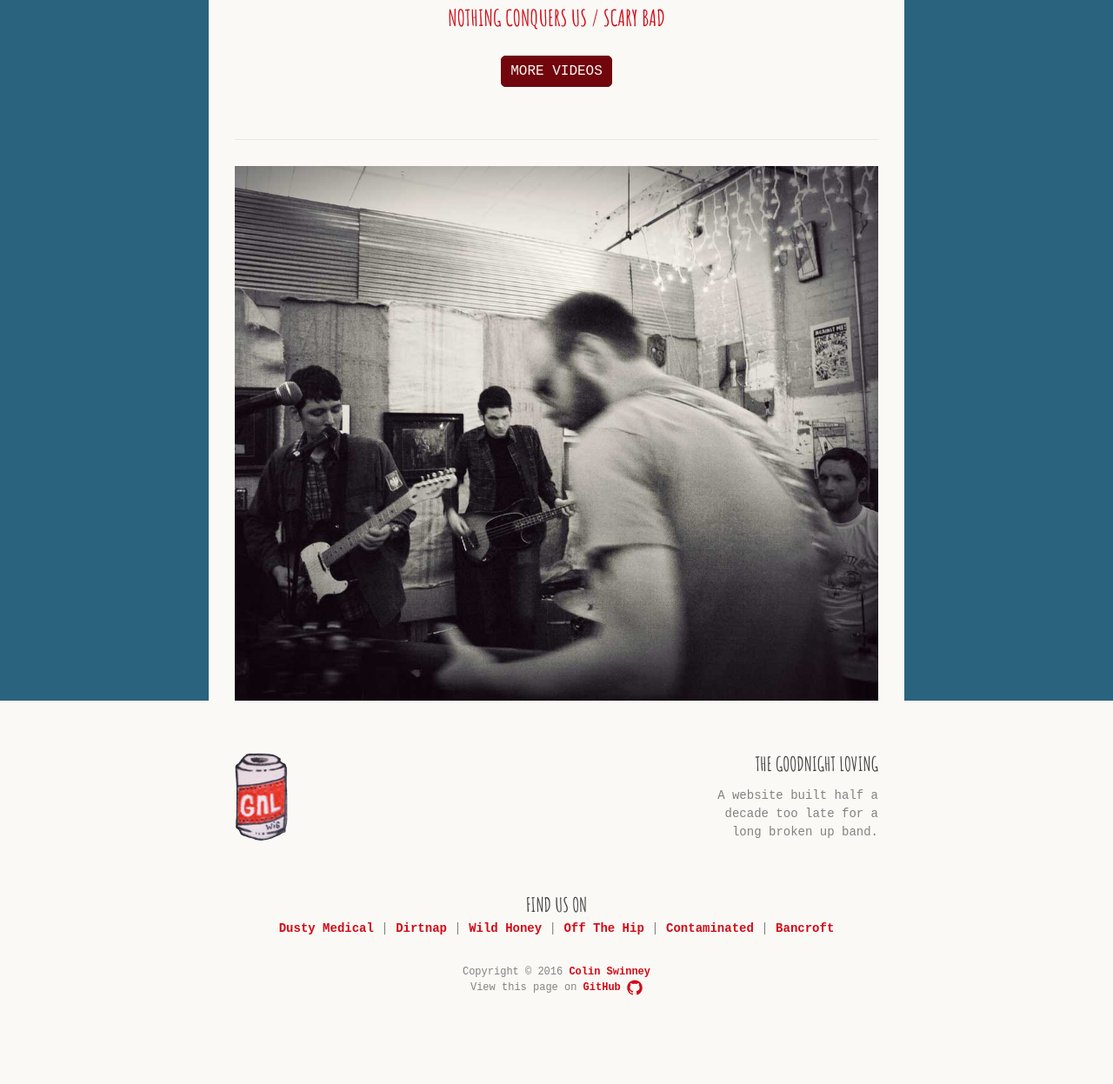
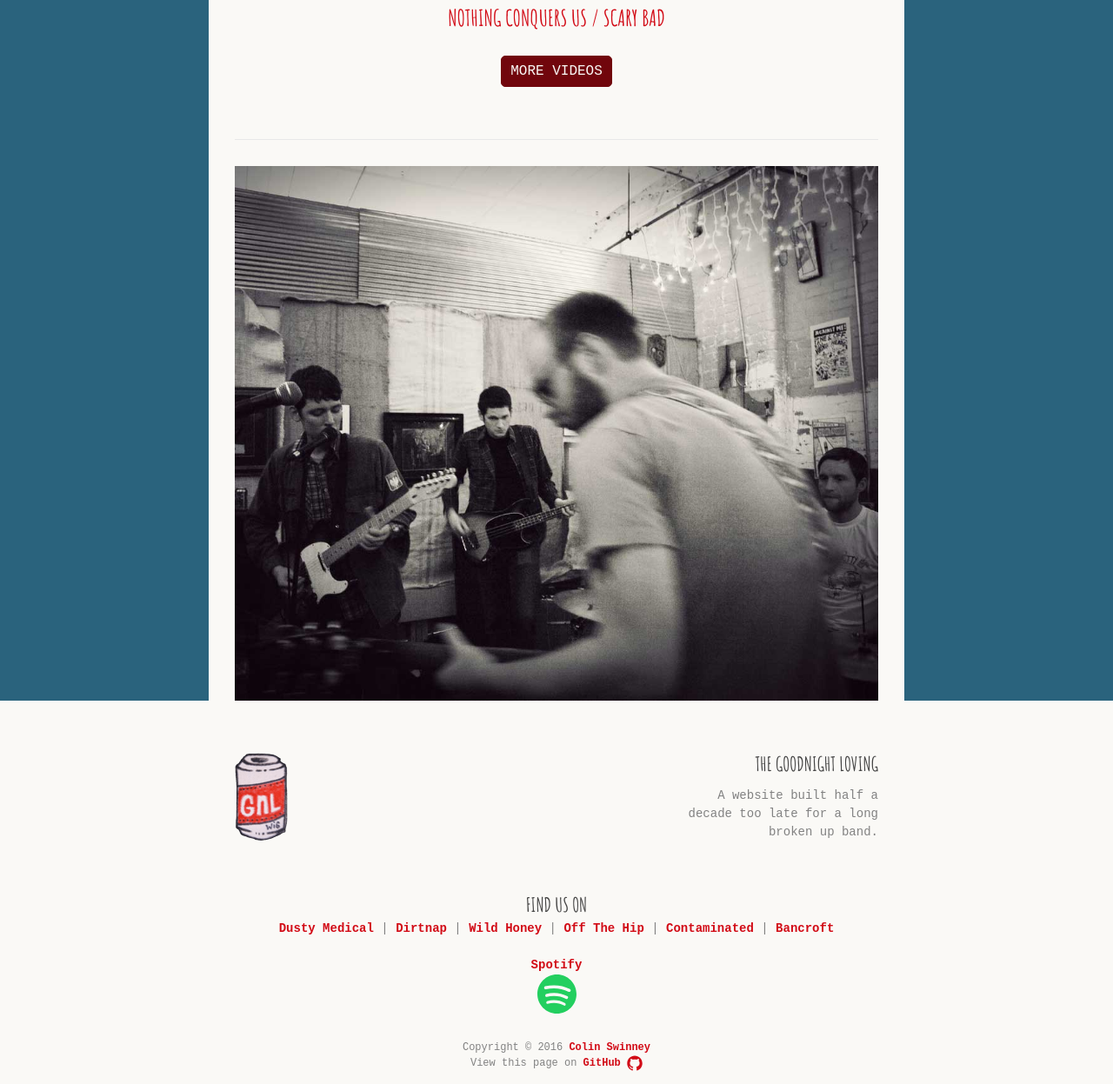
Before and after one commit to colinswinney/goodnight-loving, a Jekyll site: the page built from index.html, in a window 1280 px wide, cut to the strip 2505-3752 px from the top of the page. Shown: the whole strip at 87% size. Built offline with Jekyll 4.4.1, drawn with Linux system fonts in a browser that asks for light colours; before the commit the page ends 3665 px from its top, so only the background shows below that.

Commit message:
added cname file, spotify in footer

```diff
--- /dev/null
+++ b/CNAME
@@ -0,0 +1 @@
+thegoodnightloving.com
--- a/_includes/footer.html
+++ b/_includes/footer.html
@@ -19,8 +19,13 @@
 
     <div class="footer-bottom">
     <h2>Find us on</h2>
-    <p><a href="http://dustymedical.com/" target="_blank">Dusty Medical</a> | <a href="http://www.dirtnaprecs.com/" target="_blank">Dirtnap</a> | <a href="https://wildhoneyrecords.bandcamp.com/" target="_blank">Wild Honey</a> | <a href="https://www.facebook.com/offthehiprecords/" target="_blank">Off The Hip</a> | <a href="http://contaminatedrecords.blogspot.com/" target="_blank">Contaminated</a> | <a href="http://smashintransistors.blogspot.com/" target="_blank">Bancroft</a></p>
-      <p id="copyright">Copyright &copy; {{ site.time | date: '%Y' }} <a href="mailto:{{ site.email }}">Colin Swinney</a><br>View this page on <a href="https://github.com/colinswinney/goodnight-loving/tree/gh-pages" target="_blank">GitHub</a> {% include icon-github.html username=site.github_username %}</p>
+    <p><a href="http://dustymedical.com/" target="_blank">Dusty Medical</a> | <a href="http://www.dirtnaprecs.com/" target="_blank">Dirtnap</a> | <a href="https://wildhoneyrecords.bandcamp.com/" target="_blank">Wild Honey</a> | <a href="https://www.facebook.com/offthehiprecords/" target="_blank">Off The Hip</a> | <a href="http://contaminatedrecords.blogspot.com/" target="_blank">Contaminated</a> | <a href="http://smashintransistors.blogspot.com/" target="_blank">Bancroft</a>
+    <br>
+    <br>
+    <a href="https://open.spotify.com/artist/1ZrgwZ8gkYvxN7X0KWVEEi" target="_blank">Spotify</a><br><a href="https://open.spotify.com/artist/1ZrgwZ8gkYvxN7X0KWVEEi" target="_blank"><span class="icon icon-spotify">{% include icon-spotify.svg %}</span></a></p>
+
+
+      <p id="copyright">Copyright &copy; {{ site.time | date: '%Y' }} <a href="mailto:{{ site.email }}">Colin Swinney</a><br>View this page on <a href="https://github.com/colinswinney/goodnight-loving/tree/gh-pages" target="_blank">GitHub</a> {% include icon-github.html username=site.github_username %}<!-- <br>Icons made by <a href="http://www.flaticon.com/authors/freepik" title="Freepik">Freepik</a> from <a href="http://www.flaticon.com" title="Flaticon">www.flaticon.com</a> is licensed by <a href="http://creativecommons.org/licenses/by/3.0/" title="Creative Commons BY 3.0" target="_blank">CC 3.0 BY</a> --></p>
     </div>
 
   </div>
--- a/_sass/_base.scss
+++ b/_sass/_base.scss
@@ -244,7 +244,31 @@ pre {
 
         }
     }
+
+    &.icon-spotify {
+        > svg {
+            width:45px;
+            height:45px;
+            vertical-align: top;
+
+            path {
+                fill:#23CF5F;
+            }
+        }
+
+        &:hover {
+            > svg {
+
+                path {
+                    fill: $brand-blue;
+                }
+
+            }
+        }
+    }
 }
+
+
 
 
 
--- a/_sass/_layout.scss
+++ b/_sass/_layout.scss
@@ -205,8 +205,8 @@
 }
 
 .footer-col-1 {
-    width: -webkit-calc(35% - (#{$spacing-unit} / 2));
-    width:         calc(35% - (#{$spacing-unit} / 2));
+    width: -webkit-calc(34% - (#{$spacing-unit} / 2));
+    width:         calc(34% - (#{$spacing-unit} / 2));
     text-align: left;
     padding-left: -$spacing-unit / 2;
 
@@ -216,13 +216,14 @@
 }
 
 .footer-col-2 {
-    width: -webkit-calc(35% - (#{$spacing-unit} / 2));
-    width:         calc(35% - (#{$spacing-unit} / 2));
+    width: -webkit-calc(32% - (#{$spacing-unit} / 2));
+    width:         calc(32% - (#{$spacing-unit} / 2));
+    text-align:center;
 }
 
 .footer-col-3 {
-    width: -webkit-calc(30% - (#{$spacing-unit} / 2));
-    width:         calc(30% - (#{$spacing-unit} / 2));
+    width: -webkit-calc(34% - (#{$spacing-unit} / 2));
+    width:         calc(34% - (#{$spacing-unit} / 2));
 }
 .footer-bottom {
     font-size: $small-font-size;
```
Also changed, not shown: _includes/icon-spotify.svg (added).
